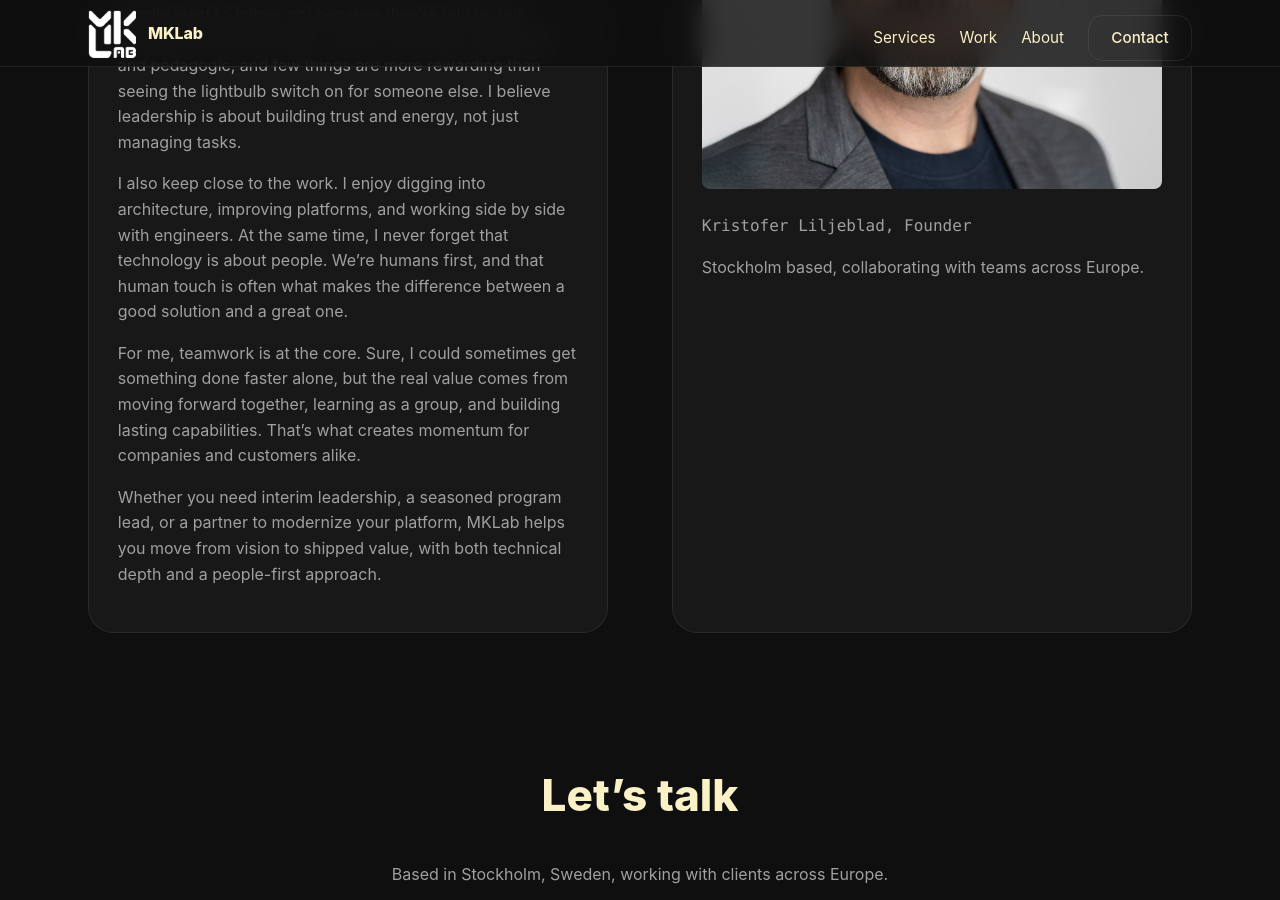
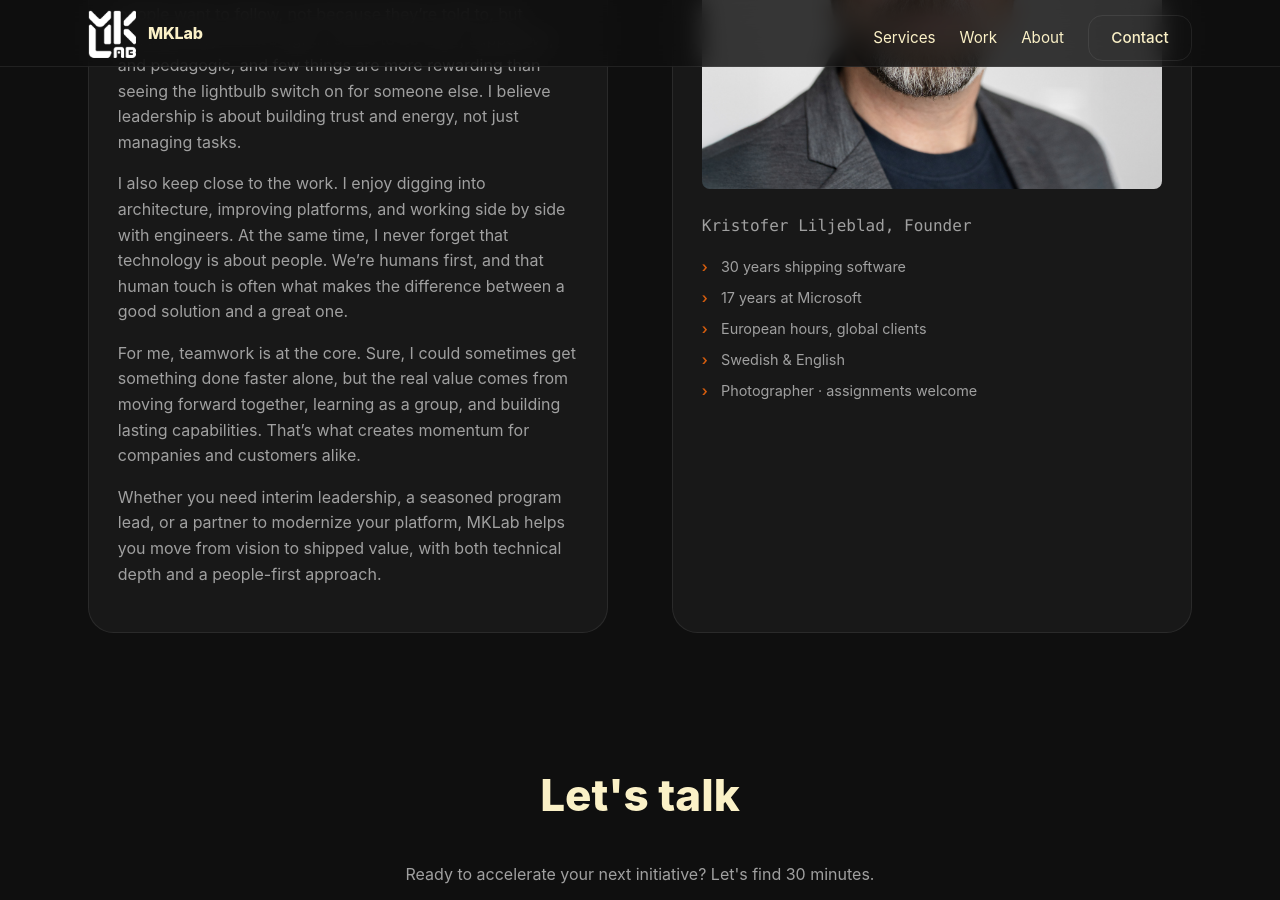
Before and after one commit to mklab-se/mklab-se.github.io, a Jekyll site: the page built from index.html, in a window 1280 px wide and 900 px high, scrolled down 3372 px. Built offline with Jekyll 4.4.1, drawn with Linux system fonts in a browser that asks for light colours.

Commit message:
fix: Add highlights section to about section and update contact text for clarity

```diff
--- a/assets/css/site.css
+++ b/assets/css/site.css
@@ -500,6 +500,27 @@ header.site-header {
   max-width: 52rem;
 }
 
+.about-highlights {
+  list-style: none;
+  padding: 0;
+  margin: 1rem 0 0;
+  font-size: 0.9rem;
+}
+
+.about-highlights li {
+  margin-bottom: 0.5rem;
+  padding-left: 1.2rem;
+  position: relative;
+}
+
+.about-highlights li::before {
+  content: "›";
+  position: absolute;
+  left: 0;
+  color: var(--color-orange);
+  font-weight: 600;
+}
+
 /* Contact Section */
 .section--contact {
   text-align: center;
--- a/index.html
+++ b/index.html
@@ -169,15 +169,21 @@ homepage: true
       <aside class="glass-card reveal" aria-label="Kristofer Liljeblad portrait">
         <img src="{{ '/assets/images/headshots/kristofer-square.jpg' | relative_url }}" alt="Kristofer Liljeblad" style="border-radius: 8px; margin-bottom: 24px;" />
         <p class="mono text-muted">Kristofer Liljeblad, Founder</p>
-        <p class="text-muted" style="margin-top: 8px;">Stockholm based, collaborating with teams across Europe.</p>
+        <ul class="about-highlights text-muted">
+          <li>30 years shipping software</li>
+          <li>17 years at Microsoft</li>
+          <li>European hours, global clients</li>
+          <li>Swedish & English</li>
+          <li>Photographer · assignments welcome</li>
+        </ul>
       </aside>
     </div>
   </section>
 
   <section id="contact" class="section section--contact">
     <div class="site-shell">
-      <h2 class="section__heading reveal">Let’s talk</h2>
-      <p class="reveal">Based in Stockholm, Sweden, working with clients across Europe.</p>
+      <h2 class="section__heading reveal">Let's talk</h2>
+      <p class="reveal">Ready to accelerate your next initiative? Let's find 30 minutes.</p>
       <div class="contact-actions reveal">
         <a class="btn" href="mailto:kristofer@mklab.se">kristofer@mklab.se</a>
         <a class="btn btn--cyan" href="https://www.linkedin.com/in/kristofer-liljeblad/">LinkedIn</a>
```
